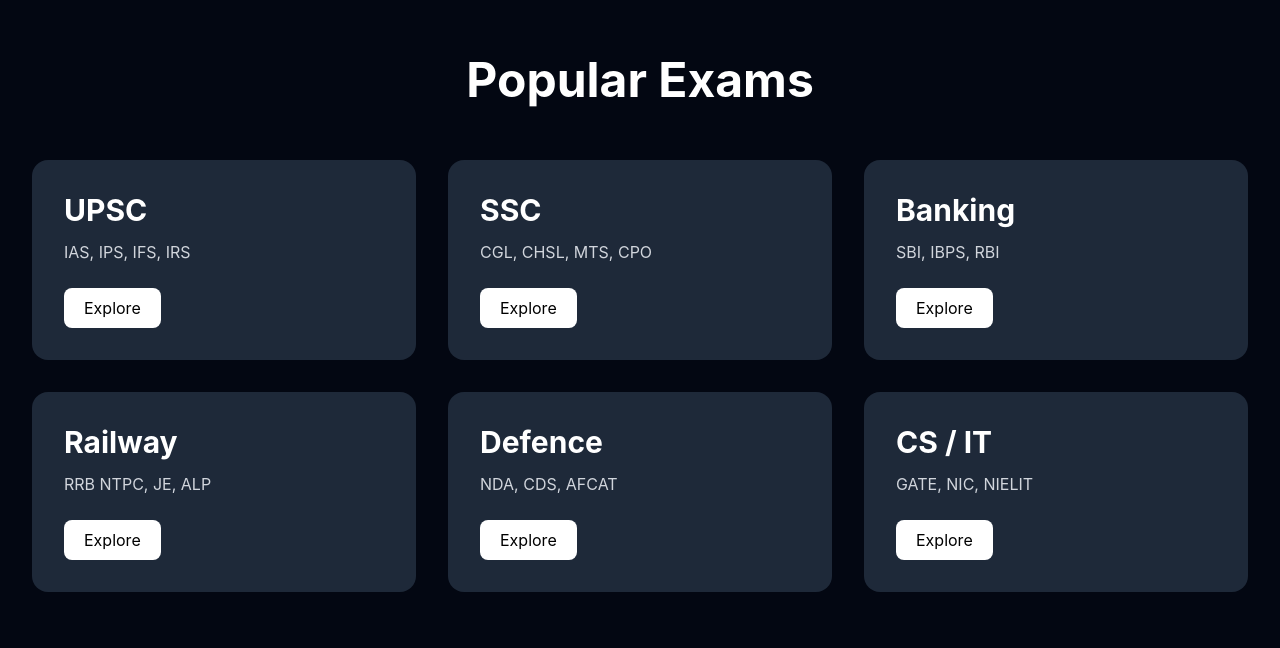
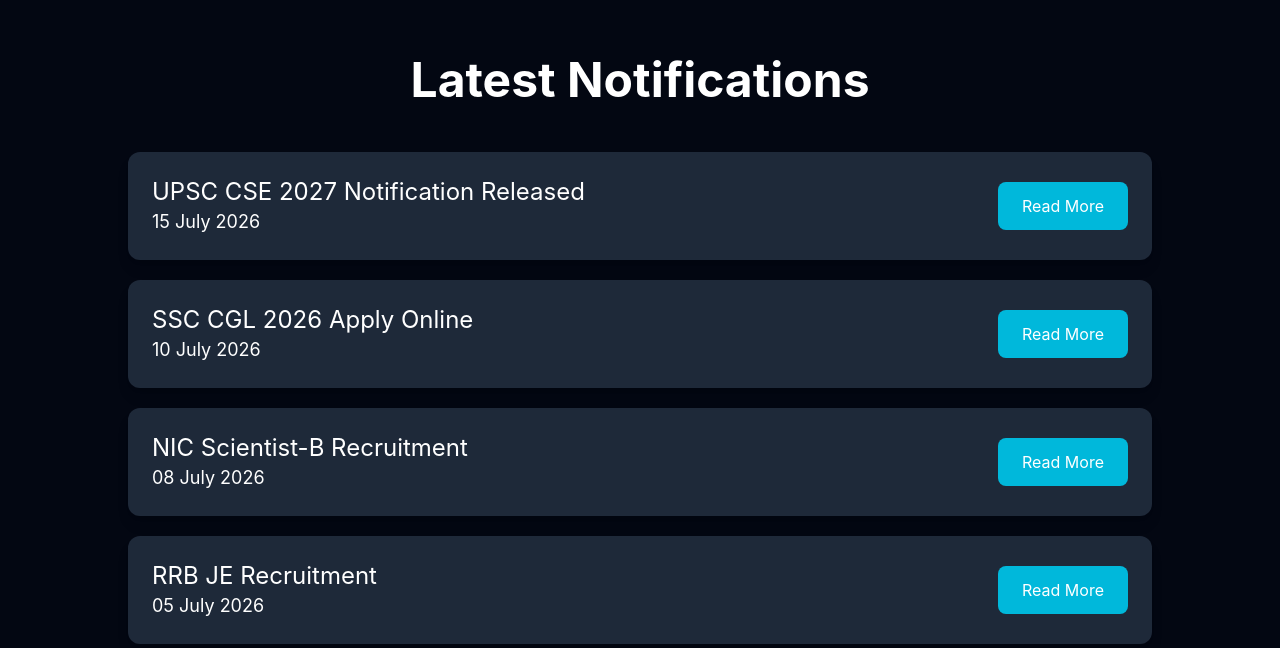
Before and after one commit to dar2004-hub/SophyNova, a React (Vite) app: page / in a window 1280 px wide. Shown: the part 872-1520 px from the top of the page. Built offline with nearby package versions, Linux system fonts and the light colour scheme.

Commit message:
Frontend Modified

```diff
--- a/src/App.jsx
+++ b/src/App.jsx
@@ -18,6 +18,7 @@
 import PDFResourceDetails from "./ResourceDetail/PDFResourceDetail";
 import PopularExams from "./components/PopularExams";
 import ExamDashboard from "./components/ExamDashboard";
+import ExamCards from "./components/ExamCards";
 
 
 
@@ -33,7 +34,7 @@
 
         <Route path="/UploadPDF" element={<UploadPDF/>}/>
         <Route path="/" element={<Home />} />
-        <Route path="/Exam" element={<Exam />} />
+        <Route path="/exam" element={<Exam />} />
         <Route path="/resources" element={<Resources />} />
         <Route path="/about" element={<About />} />
         <Route path="/login" element={<Login />} />
@@ -47,7 +48,7 @@
         <Route path="/aboutdeveloper" element={<AboutDeveloper />}/>
         <Route path="/Myjourney" element={<Myjourney/>}/>
         <Route path="/pdf-details"element={<PDFResourceDetails/>}/>
-        <Route path ="/PopularExams"element={<PopularExams/>}/>
+        <Route path ="/PopularExams"element={<ExamCards/>}/>
 
 
 
--- a/src/Navigation_Pages/Exam.jsx
+++ b/src/Navigation_Pages/Exam.jsx
@@ -1,19 +1,25 @@
+import { Link } from "react-router-dom";
+import ExamDashboard from "../components/ExamDashboard";
 import ExamCards from "../components/ExamCards";
-import PreviousPapers from "../components/PreviousPapers";
+import CourseCard from "../components/CourseCard";
+
+
+console.log("Exam Loader")
+
 
 
 function Exam() {
   return (
     <>
-      <ExamCards />
+      <ExamCards/>
+      <CourseCard/>
 
-      <MockTestSection />
-
-      <PreviousPapers />
+      <ExamDashboard/>
 
 
     </>
   );
 }
 
+console.log("Exam Loader")
 export default Exam;
--- a/src/Navigation_Pages/Home.jsx
+++ b/src/Navigation_Pages/Home.jsx
@@ -1,7 +1,5 @@
 import Hero from "../components/Hero";
-import ExamCards from "../components/ExamCards";
 import LatestNotifications from "../components/LatestNotifications";
-import PreviousPapers from "../components/PreviousPapers";
 import StudyResources from "../components/StudyResources";
 import WhyChoose from "../components/WhyChoose";
 import Statistics from "../components/Statistics";
@@ -12,9 +10,7 @@
   return (
     <>
       <Hero />
-      <ExamCards />
       <LatestNotifications />
-      <PreviousPapers />
       <StudyResources />
       <WhyChoose/>
       <Statistics/>
--- a/src/components/CourseCard.jsx
+++ b/src/components/CourseCard.jsx
@@ -15,7 +15,7 @@
 
             </h2>
 
-<div className="grid grid-cols-1 md:grid-cols-2 lg:grid-cols-3 gap-8">
+<div className="grid grid-cols-2 md:grid-cols-3 lg:grid-cols-4 gap-4">
 
         {courses.map((course)=>(
 
--- a/src/components/ExamCards.jsx
+++ b/src/components/ExamCards.jsx
@@ -1,4 +1,6 @@
+
 import { Link } from "react-router-dom";
+
 
 function ExamCards() {
 
@@ -41,12 +43,12 @@
 }
 
 ];
-
+console.log(exams);
 return(
 
 <section className="bg-gray-950 text-white py-20">
 
-                 <h2 className="text-5xl font-bold text-center mb-14">
+                 <h2 className="text-3xl font-bold text-center mb-14">
 
                  Popular Exams
 
@@ -60,21 +62,21 @@
 
         <Link key={index} to={exam.route}>
 
-        <div className="bg-gray-800 rounded-2xl p-8 hover:bg-cyan-700 hover:scale-105 transition duration-300 cursor-pointer">
+        <div className="bg-gray-800 rounded-xl p-4 hover:bg-cyan-700 hover:scale-105 transition duration-300 cursor-pointer">
 
-            <h3 className="text-3xl font-bold">
+            <h3 className="text-sm sm:text-lg font-bold">
 
                 {exam.title}
 
             </h3>
 
-                <p className="mt-3 text-gray-300">
+                <p className="mt-2 text-xs sm:text-sm-text gray-300">
 
                     {exam.description}
 
                 </p>
 
-                    <button className="mt-6 bg-white text-black px-5 py-2 rounded-lg">
+                    <button className="mt-3 bg-white text-black px-3 py-2 rounded-lg text-xs sm:text-sm w-full">
 
                      Explore
 
--- a/src/components/LatestNotifications.jsx
+++ b/src/components/LatestNotifications.jsx
@@ -45,17 +45,17 @@
 
                             <div>
 
-                                <h3 className="text-2xl font-semibold">
+                                <h3 className="text-lg sm:text-xl md:text-2xl">
                                     {item.title}
                                 </h3>
 
-                                <p className="text-gray-400 mt-2">
+                                <p className="text-sm sm:text-base md:text-lg">
                                     {item.date}
                                 </p>
 
                             </div>
 
-                            <button className="bg-cyan-500 px-5 py-2 rounded-lg hover:bg-cyan-600">
+                            <button className="bg-cyan-500 px-4 sm:px-6 py-2 sm:py-3 rounded-lg hover:bg-cyan-600">
                                 Read More
                             </button>
 
```
Also changed, not shown: src/components/Exam.jsx (deleted).
